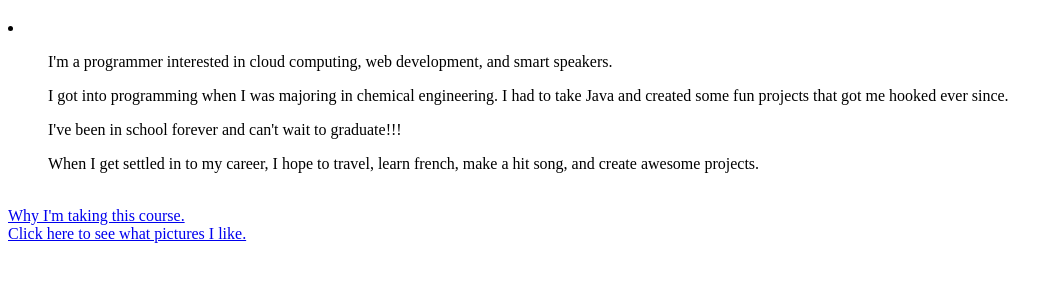
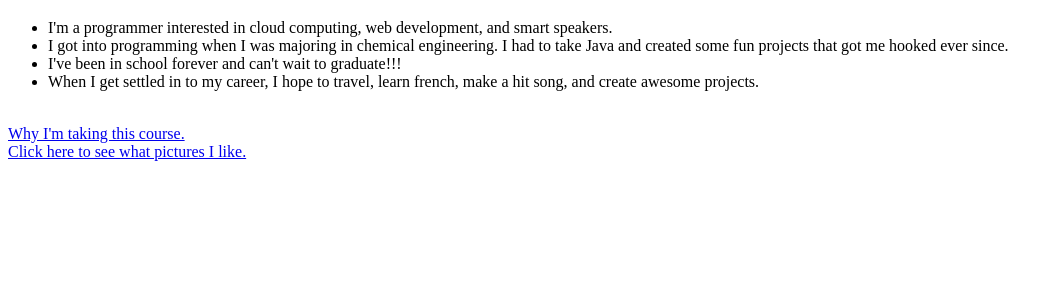
Before and after one commit to HackyZach/cpsc349-in-class-1, a plain HTML site: page index.html in a window 1280 px wide. Shown: the part 61-342 px from the top of the page, without its empty margins (0-1063 px from the left). Drawn offline with Linux system fonts and the light colour scheme.

Commit message:
Further error fixes.

```diff
--- a/index.html
+++ b/index.html
@@ -6,22 +6,20 @@
     </head>
     <body>
         <header><h1>Introduction</h1></header>
-        <p>
+            <ul>
             <li>
-                <ul>
-                    I'm a programmer interested in cloud computing, web development, and smart speakers.
-                </ul>
-                <ul>
-                    I got into programming when I was majoring in chemical engineering. I had to take Java and created some fun projects that got me hooked ever since.
-                </ul>
-                <ul>
-                    I've been in school forever and can't wait to graduate!!!
-                </ul>
-                <ul>
-                    When I get settled in to my career, I hope to travel, learn french, make a hit song, and create awesome projects.
-                </ul>
+                I'm a programmer interested in cloud computing, web development, and smart speakers.
             </li>
-        </p>
+            <li>
+                I got into programming when I was majoring in chemical engineering. I had to take Java and created some fun projects that got me hooked ever since.
+            </li>
+            <li>
+                I've been in school forever and can't wait to graduate!!!
+            </li>
+            <li>
+                When I get settled in to my career, I hope to travel, learn french, make a hit song, and create awesome projects.
+            </li>
+        </ul>
         <br>
         <footer>
             <nav>
```
